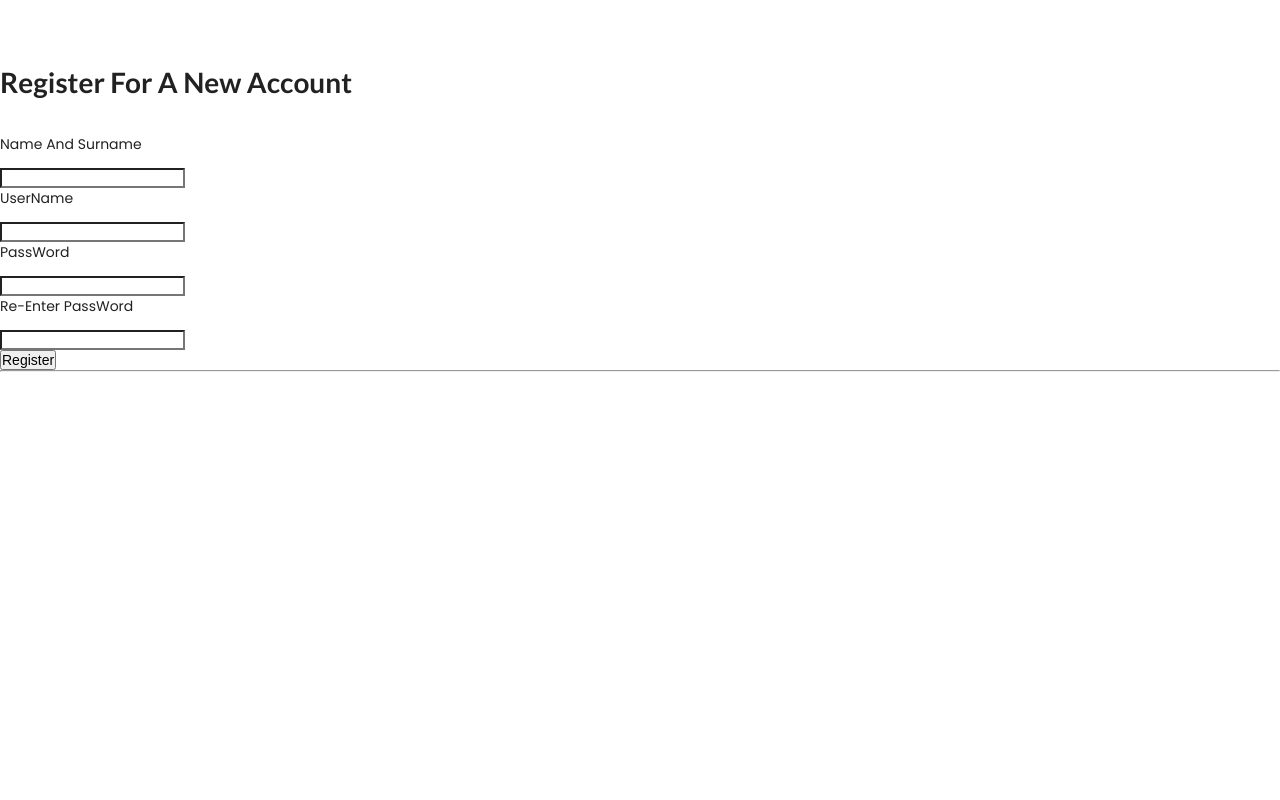
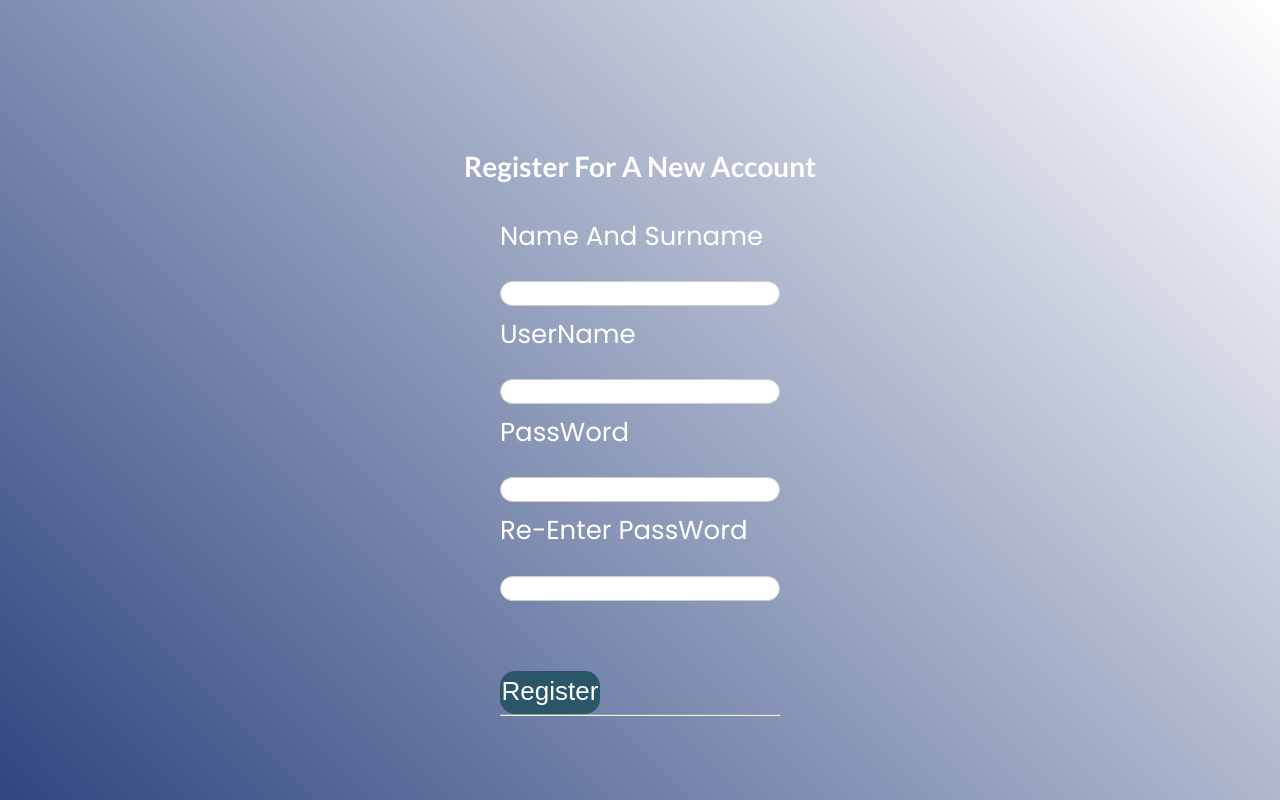
Before and after one commit to Sizwe-mLab/rest-api-weather-app, a React (Create React App) app: page /registration in a window 1280 px wide. Built offline with nearby package versions, Linux system fonts and the light colour scheme.

Commit message:
Retrive API Data

```diff
--- a/src/App.js
+++ b/src/App.js
@@ -1,32 +1,33 @@
-import { BrowserRouter, Routes, Route } from 'react-router-dom';
 import React from 'react';
+import { BrowserRouter, Routes, Route, Navigate } from 'react-router-dom';
+import './App.css';
+import LogIn from './components/LogIn';
 import WeatherScr from './components/WeatherScr';
-import './index.css';
 import Registration from './components/Registration';
-import { createContext,useState } from 'react';
-import LogIn from './components/LogIn';
+import { createContext , useState } from 'react';
 
 export const AuthContext = createContext();
 
 
 function App() {
+    const [auth, setAuth] = useState(localStorage.getItem('auth') || null);
+
+    const PrivateRoute = ({ element }) => {
+        return auth ? element : <Navigate to="/login" />;
+    };
+
     return (
-
+        <AuthContext.Provider value={{auth,setAuth}}>
 
             <BrowserRouter>
                 <Routes>
                 <Route index element={<Registration />} />
-    <Route path="/logIn" element={<LogIn />} />
+                    <Route path="/login" element={<LogIn />} />
                     <Route path="/registration" element={<Registration />} />
-    <Route path="/WeatherScr" element={<WeatherScr />} />
-
-
+                    <Route path="/WeatherSrc" element={<PrivateRoute element={<WeatherScr />} />} />
                 </Routes>
-
-
             </BrowserRouter>
-
-
+            </AuthContext.Provider>
     );
 }
 
--- /dev/null
+++ b/src/components/LogIn.css
@@ -0,0 +1,41 @@
+.heading{
+    background-image: linear-gradient(45deg, #2f4680, #500ae400);    min-height: 100vh;
+    display: flex;
+    flex-direction: column;
+    align-items: center;
+    justify-content: center;
+    font-size: calc(10px + 2vmin);
+    color: white;
+
+
+}
+
+.btn{
+    background-color: rgb(43, 86, 103);
+    border-radius: 15px;
+    height: 3ch;
+    width: 140px;
+    border: none;
+    color: white;
+    cursor:pointer;
+    transition: background-color 0.3s ease;
+    justify-content: center;
+    }
+
+    .btn:hover{
+        background-color: rgb(255, 204, 0);
+
+    }
+
+.input{
+    border-radius: 15px;
+    width:280px;
+    height: 35px;
+    border: 1px solid #ccc;
+    padding: 5px;
+    margin-bottom: 10px;
+    }
+
+.buttons{
+    padding-top: 230px;
+}
--- a/src/components/LogIn.js
+++ b/src/components/LogIn.js
@@ -1,7 +1,11 @@
 import React, { useState } from 'react';
+import './LogIn.css';
 import { useNavigate } from "react-router-dom";
 import {AuthContext} from '../App';
 import { useContext } from 'react';
+
+
+
 
 const LogIn = () => {
     const navigate = useNavigate();
@@ -23,7 +27,7 @@ const LogIn = () => {
 
     const validateForm = () => {
 
-        let user = JSON.parse(localStorage.getItem('user')) || [];
+        let user = JSON.parse(localStorage.getItem('users')) || [];
         let userpassword = user[0].password;
         let userName = user[0].username;
         let errors = {};
@@ -58,7 +62,7 @@ const LogIn = () => {
             if(user) {
                 setAuth(formData.username);
                 localStorage.setItem('auth',formData.username);
-                navigate('/Home');
+                navigate('/WeatherScr');
             }else{
                 setErrors({general:"Invalied Username or Password"});
             }
--- /dev/null
+++ b/src/components/Registration.css
@@ -0,0 +1,39 @@
+.Reg1{
+
+
+  background-image: linear-gradient(45deg, #2f4680, #500ae400);  min-height: 100vh;
+  display: flex;
+  flex-direction: column;
+  align-items: center;
+  justify-content: center;
+  font-size: calc(10px + 2vmin);
+  color: white;
+
+
+}
+
+.btn{
+    background-color: rgb(43, 86, 103);
+    border-radius: 15px;
+    height: 3ch;
+    width: 100px;
+    border: none;
+    color: white;
+    cursor:pointer;
+    transition: background-color 0.3s ease;
+}
+
+.btn:hover{
+    background-color: rgb(255, 204, 0);
+
+}
+
+.input{
+    border-radius: 35px;
+    width:280px;
+    height: 25px;
+}
+
+.btnReg{
+    padding-top: 60px;
+}
--- a/src/components/Registration.js
+++ b/src/components/Registration.js
@@ -1,4 +1,5 @@
 import React, { useState } from 'react';
+import './Registration.css';
 import { useNavigate } from "react-router-dom";
 
 const Registration = () => {
@@ -44,7 +45,7 @@ const Registration = () => {
             let users =JSON.parse(localStorage.getItem('users')) || [];
             users.push(formData);
             console.log("users to be stored:",users);
-            localStorage.setItem('user', JSON.stringify(users));
+            localStorage.setItem('users', JSON.stringify(users));
             navigate('/LogIn');
         }
     };
--- a/src/components/Weather.css
+++ b/src/components/Weather.css
@@ -14,7 +14,14 @@
    gap:12px;
 }
 
-.search-bar input{
+.search{
+  display: flex;
+  align-items: center;
+  height: 50px;
+  padding-left: 130px;
+}
+
+.search-bar input {
   height: 50px;
   border: none;
   outline: none;
@@ -31,7 +38,7 @@
 
 .temperature{
   color: #fff;
-  font-size: 80px;
+  font-size: 130px;
   line-height: 1;
 }
 .location{
--- a/src/components/WeatherScr.js
+++ b/src/components/WeatherScr.js
@@ -1,66 +1,73 @@
-import { useEffect,useState } from 'react'
-import React from 'react'
-import './Weather.css'
-import search_icon from '../assests/search.png'
-import sunny from '../assests/sunny-weather.jpg'
-import humidity from '../assests/humidity.png'
-import wind from '../assests/wind.png'
+import { useEffect, useState } from 'react';
+import './Weather.css';
+import search_icon from '../assests/search.png';
+import sunny from '../assests/sunny-weather.jpg';
+import humidity from '../assests/humidity.png';
+import wind from '../assests/wind.png';
 
-const WeatherScr = () =>{
+const WeatherScr = () => {
+  const [weatherData, setWeatherData] = useState(null);
+  const [city, setCity] = useState('Pretoria');
 
-  const [weatherData, setWeatherData] = useState(false);
+  const search = async (location) => {
+    const appId = "a0580ecd47ebbb66a743ce57ba2ee19f";
 
-  const search = async (city)=>{
-    try{
-      const url=`https://api.openweathermap.org/data/2.5/weather?q=${city}&appid=${import.meta.env.VITE_APP_ID}`;
+    if (!appId) {
+      console.error('VITE_APP_ID is not defined');
+      return;
+    }
 
-      const response = await fetch(url);
+    try {
+      const response = await fetch(`https://api.openweathermap.org/data/2.5/weather?q=${location}&appid=${appId}&units=metric`);
       const data = await response.json();
+      if (response.ok) {
+        setWeatherData(data);
+        console.log('API response:', data);
+      } else {
+        console.error('API error:', data.message);
+      }
+    } catch (error) {
+      console.error('Error fetching weather data:', error);
+    }
+  };
 
-      console.log(data);
+  useEffect(() => {
+    search(city);
+  }, [city]);
 
-    } catch (error){
-
-    }
-  }
-
-  useEffect(()=>{
-    search("Pretoria");
-  },[])
-
-
-
-  return(
+  return (
     <div className="weather">
       <h1>Weather Application</h1>
       <div className="search-bar">
-        <input type="text" placeholder="search"/>
-        {/* <img src ={search_icon} /> */}
+        <input
+          type="text"
+          placeholder="Search"
+          value={city}
+          onChange={(e) => setCity(e.target.value)}
+        />
+        <img className='search' src={search_icon} alt="search icon" onClick={() => search(city)} />
       </div>
-      <img src={sunny}alt="" className='weather-icon'/>
-      <p className='temperature'>16*c</p>
-      <p className='location' >Pretoria</p>
+      <img src={sunny} alt="sunny weather" className='weather-icon' />
+      <p className='temperature'>{weatherData ? `${weatherData.main.temp}°C` : 'N/A'}</p>
+      <p className='location'>{city}</p>
       <div className='weather-data'>
         <div className='col'>
-          <img src={humidity} alt=""/>
+          <img src={humidity} alt="humidity" />
           <div>
-            <p>91%</p>
-            <span>humidity</span>
+            <p>{weatherData ? `${weatherData.main.humidity}%` : 'N/A'}</p>
+            <span>Humidity</span>
           </div>
         </div>
-
         <div className='col'>
-          <img src={wind} alt=""/>
+          <img src={wind} alt="wind speed" />
           <div>
-            <p>5.2km/h</p>
+            <p>{weatherData ? `${weatherData.wind.speed} km/h` : 'N/A'}</p>
             <span>Wind Speed</span>
           </div>
         </div>
+      </div>
+    </div>
+  );
+};
 
-      </div>
-
-    </div>
-
-  )
-}
-export default WeatherScr
+export default WeatherScr;
```
Also changed, not shown: 1 other file (tests, documents, lock files or other folders). Lines whose indentation alone changed are shown as unchanged.
